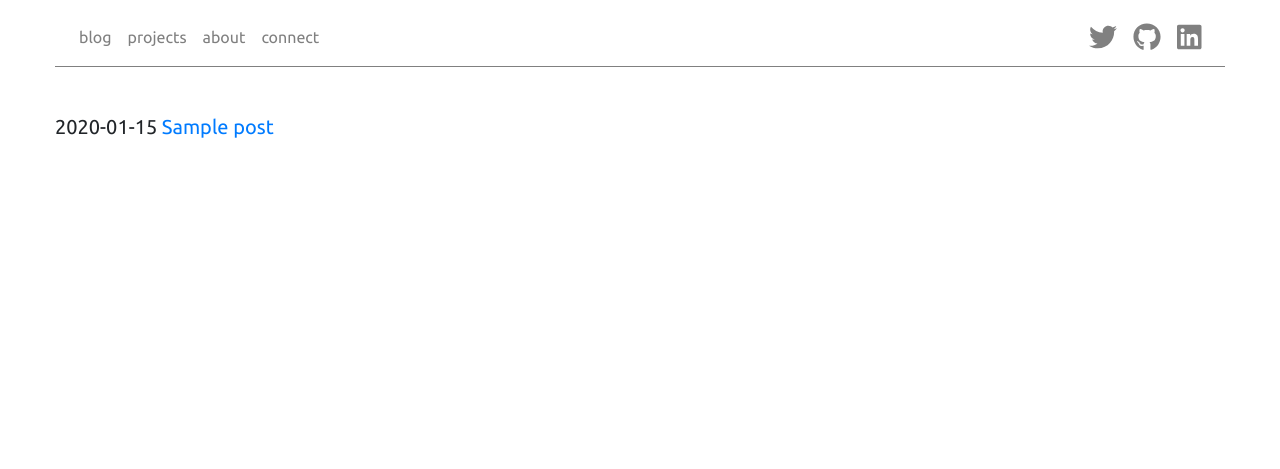
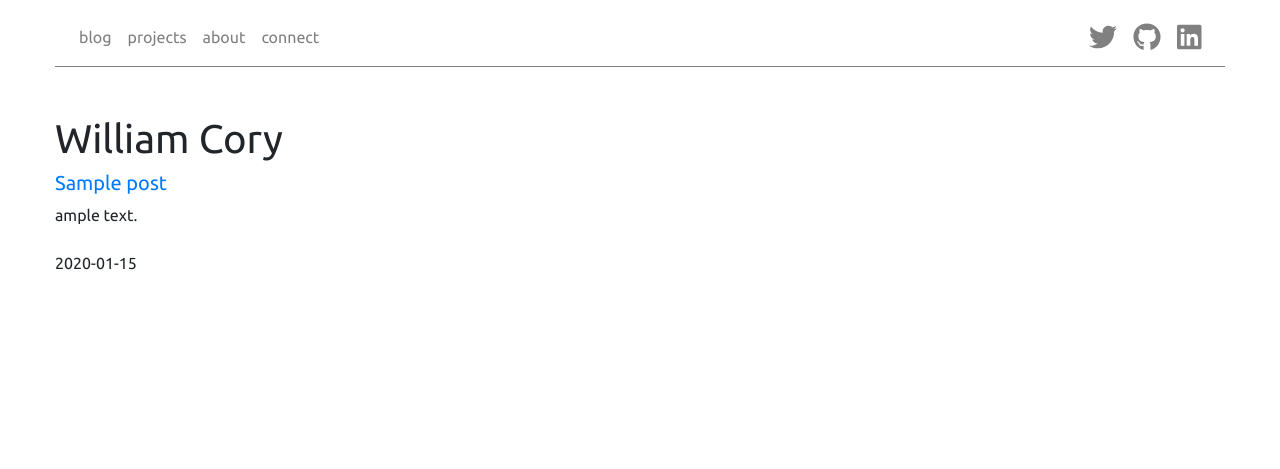
Before and after one commit to roninjin10/Personal-Site, a Django app: page / in a window 1280 px wide. Shown: the top 469 px of the page. Run offline with Django 3.2, Linux system fonts and the light colour scheme; tables that the repository leaves empty hold one stand-in row (values such as "Sample post"); some libraries are stand-ins or nearby versions.

Commit message:
create posts

```diff
--- a/blog/templates/blog/blog.html
+++ b/blog/templates/blog/blog.html
@@ -1,7 +1,12 @@
 {%  extends "personal/header.html" %}
 
 {% block content %}
+  <h1>William Cory</h1>
   {% for post in object_list %}
-    <h5>{{ post.date|date:"Y-m-d" }}<a href="/blog/{{post.id}}"> {{post.title}}</a><h5>
+    <div class="post">
+      <h5><a href="/blog/{{post.id}}"> {{post.title}}</a></h5>
+      <p>{{ post.body|make_list|slice:'1:385'|join:'' }}</p>
+      <div class="blog-date">{{ post.date|date:"Y-m-d" }}</div>
+    </div>
   {% endfor %}
 {% endblock %}
--- a/mysite/urls.py
+++ b/mysite/urls.py
@@ -17,7 +17,6 @@ from django.contrib import admin
 from django.urls import path, include
 
 urlpatterns = [
-    path('blog/', include('blog.urls')),
     path('', include('blog.urls')),
     path('admin/', admin.site.urls),
     path('', include('personal.urls')),
--- a/personal/templates/personal/header.html
+++ b/personal/templates/personal/header.html
@@ -43,6 +43,12 @@
     p {
       margin-bottom: 1.5em;
       line-height: 1.5em;
+    }
+
+    .posts {
+      border: 1px solid gray;
+      padding: 12px;
+      margin: 5px;
     }
   </style>
 </head>
```
